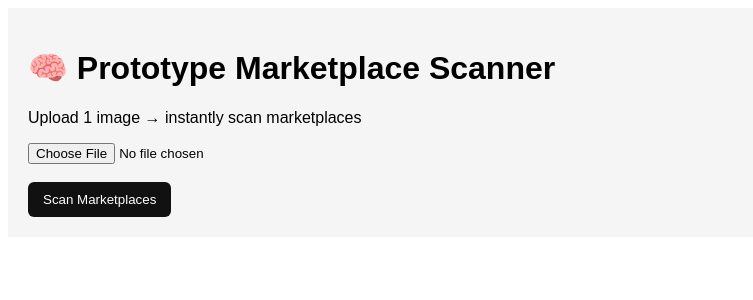
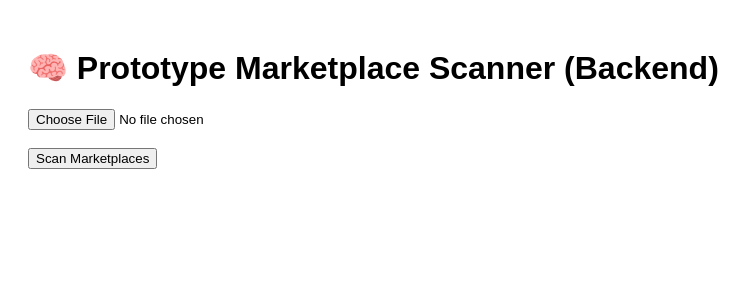
Before and after one commit to icollectech/prototype-visual-matcher, a React (Vite) app: page / in a window 1280 px wide. Shown: the top 300 px of the page, without its empty margins (0-753 px from the left). Built offline with nearby package versions, Linux system fonts and the light colour scheme.

Commit message:
Update App.jsx

```diff
--- a/src/App.jsx
+++ b/src/App.jsx
@@ -1,146 +1,75 @@
 import { useState } from "react";
 
-/**
- * ----------------------------
- * SIMPLE IMAGE → TEXT SIGNAL
- * (no APIs, no backend)
- * ----------------------------
- */
-
-function extractQuery(fileName) {
-  const base = fileName.replace(/\.[^/.]+$/, "");
-
-  // clean junk names
-  const cleaned = base
-    .replace(/IMG|DSC|Screenshot|photo|image|file|capture/gi, "")
-    .replace(/[_-]/g, " ")
-    .trim();
-
-  // collector enrichment keywords
-  return `${cleaned} prototype EVT DVT Apple device`;
-}
-
-/**
- * ----------------------------
- * MARKETPLACE SCAN LINKS
- * ----------------------------
- */
-
-function buildScanLinks(query) {
-  return {
-    ebayAll: `https://www.ebay.com/sch/i.html?_nkw=${encodeURIComponent(query)}`,
-    ebaySold: `https://www.ebay.com/sch/i.html?_nkw=${encodeURIComponent(query)}&LH_Complete=1&LH_Sold=1`,
-    mercari: `https://www.mercari.com/search/?keyword=${encodeURIComponent(query)}`,
-    goofish: `https://www.goofish.com/search?q=${encodeURIComponent(query)}`
-  };
+function buildQuery(fileName) {
+  return (
+    fileName
+      .replace(/\.[^/.]+$/, "")
+      .replace(/IMG|DSC|photo|image|Screenshot/gi, "")
+      .trim() + " prototype EVT Apple device"
+  );
 }
 
 export default function App() {
   const [image, setImage] = useState(null);
-  const [scan, setScan] = useState(null);
+  const [results, setResults] = useState([]);
   const [loading, setLoading] = useState(false);
 
   function handleImage(e) {
     setImage(e.target.files[0]);
   }
 
-  function runScan() {
-    if (!image) {
-      alert("Upload an image first");
-      return;
-    }
+  async function runScan() {
+    if (!image) return alert("Upload image first");
 
     setLoading(true);
 
-    const query = extractQuery(image.name);
-    const links = buildScanLinks(query);
+    const query = buildQuery(image.name);
 
-    setScan({
-      query,
-      preview: URL.createObjectURL(image),
-      links
+    const res = await fetch("/api/search", {
+      method: "POST",
+      headers: { "Content-Type": "application/json" },
+      body: JSON.stringify({ query })
     });
 
+    const data = await res.json();
+
+    setResults(data.results || []);
     setLoading(false);
   }
 
   return (
-    <div style={{ padding: 20, fontFamily: "Arial", background: "#f5f5f5" }}>
-      <h1>🧠 Prototype Marketplace Scanner</h1>
+    <div style={{ padding: 20, fontFamily: "Arial" }}>
+      <h1>🧠 Prototype Marketplace Scanner (Backend)</h1>
 
-      <p>Upload 1 image → instantly scan marketplaces</p>
-
-      {/* INPUT */}
       <input type="file" accept="image/*" onChange={handleImage} />
 
       <br /><br />
 
-      <button
-        onClick={runScan}
-        style={{
-          padding: "10px 15px",
-          background: "#111",
-          color: "#fff",
-          border: "none",
-          borderRadius: 6,
-          cursor: "pointer"
-        }}
-      >
+      <button onClick={runScan}>
         {loading ? "Scanning..." : "Scan Marketplaces"}
       </button>
 
-      {/* RESULTS */}
-      {scan && (
-        <div style={{ marginTop: 30 }}>
-          <h2>Scan Result</h2>
+      <div style={{ marginTop: 20 }}>
+        {results.map((r, i) => (
+          <div
+            key={i}
+            style={{
+              border: "1px solid #ddd",
+              padding: 10,
+              marginBottom: 10,
+              borderRadius: 8
+            }}
+          >
+            <h3>{r.title}</h3>
+            <p>{r.source}</p>
+            <p>{r.price}</p>
 
-          <div style={{ display: "flex", gap: 12 }}>
-            <img
-              src={scan.preview}
-              alt=""
-              style={{
-                width: 80,
-                height: 80,
-                objectFit: "cover",
-                borderRadius: 8
-              }}
-            />
-
-            <div>
-              <p><b>Search Query:</b></p>
-              <p>{scan.query}</p>
-            </div>
+            <a href={r.url} target="_blank">
+              View Listings
+            </a>
           </div>
-
-          <h3 style={{ marginTop: 20 }}>Marketplace Scan</h3>
-
-          <ul>
-            <li>
-              <a href={scan.links.ebayAll} target="_blank">
-                eBay Active Listings
-              </a>
-            </li>
-
-            <li>
-              <a href={scan.links.ebaySold} target="_blank">
-                eBay Sold Prices
-              </a>
-            </li>
-
-            <li>
-              <a href={scan.links.mercari} target="_blank">
-                Mercari Results
-              </a>
-            </li>
-
-            <li>
-              <a href={scan.links.goofish} target="_blank">
-                Goofish Results
-              </a>
-            </li>
-          </ul>
-        </div>
-      )}
+        ))}
+      </div>
     </div>
   );
 }
```
